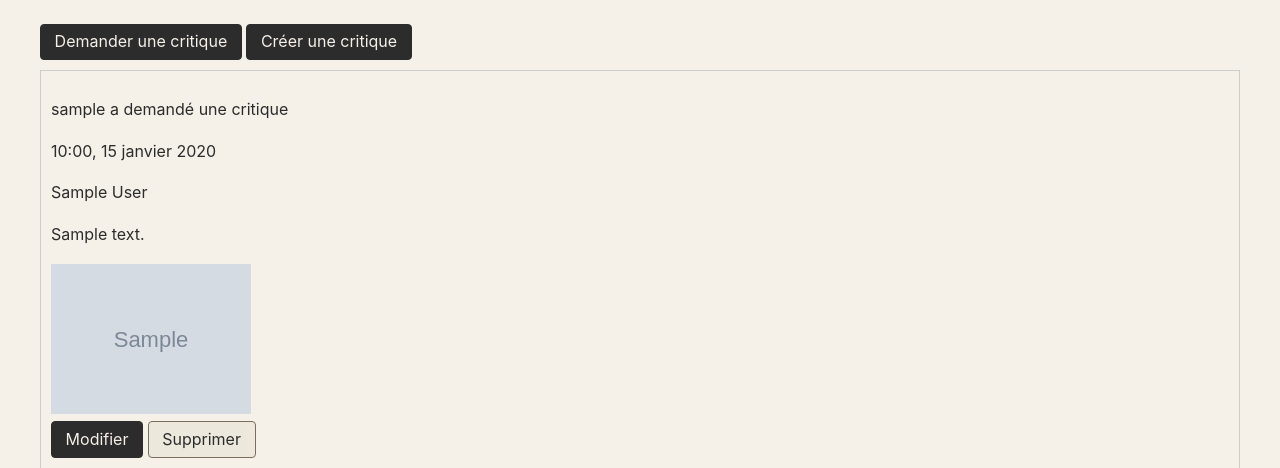
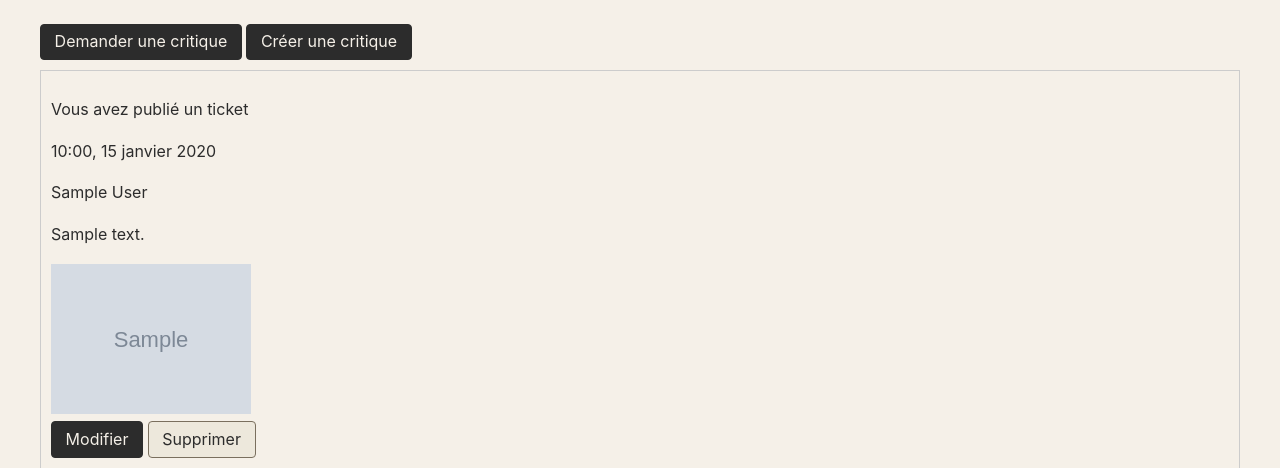
Before and after one commit to Nels-J/Projet9_LITRevu, a Django app: page / in a window 1280 px wide. Shown: the part 58-526 px from the top of the page. Run offline with Django 5.2, Linux system fonts and the light colour scheme; a user stored in the database is signed in; tables that the repository leaves empty hold one stand-in row (values such as "Sample post"); grey boxes marked "Sample" are stand-in pictures.

Commit message:
Refactor conditional testing removing id on request.user.id

```diff
--- a/users/templates/users/includes/ticket_card.html
+++ b/users/templates/users/includes/ticket_card.html
@@ -1,7 +1,7 @@
 {# includes/ticket_card.html #}
 <article>
 
-    {% if ticket.user == request.user.id %}
+    {% if ticket.user == request.user %}
         <p>Vous avez publié un ticket</p>
     {% else %}
         <p>{{ ticket.user.username }} a demandé une critique</p>
```
